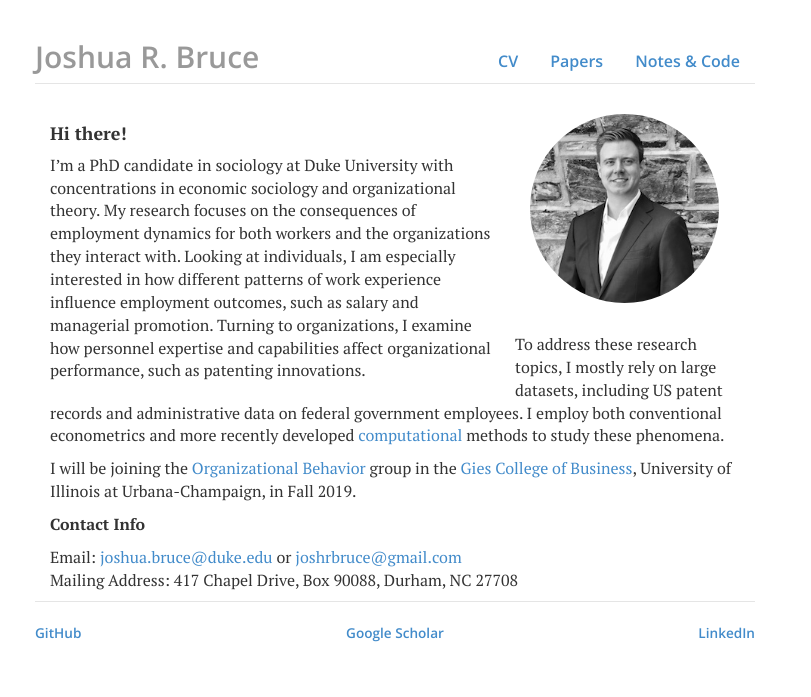
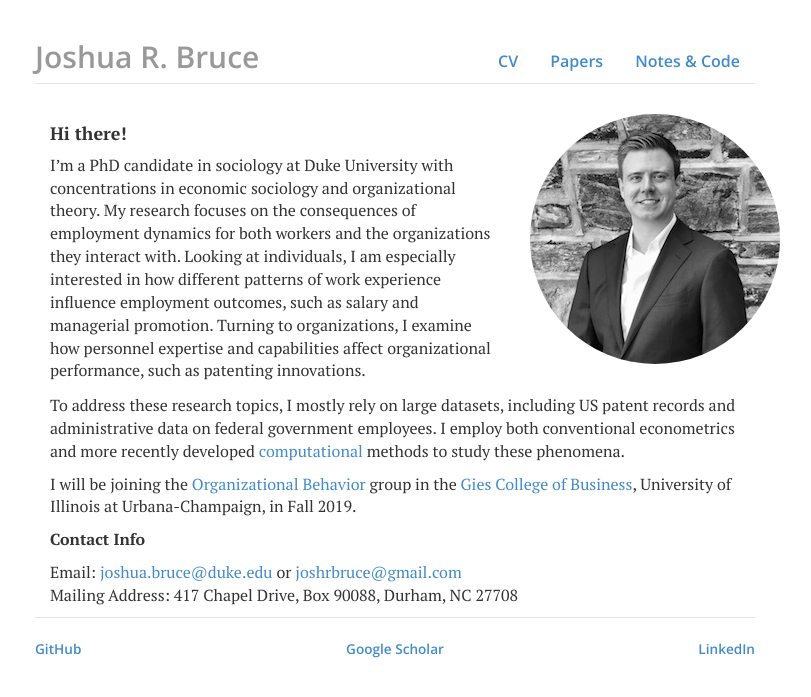
Before and after one commit to joshuarbruce/joshuarbruce.github.io, a Jekyll site: the page built from index.html, in a window 1280 px wide. Shown: the top 697 px of the page, without its empty margins (245-1056 px from the left). Built offline with Jekyll 4.4.1, drawn with Linux system fonts in a browser that asks for light colours; nearby versions of some CDN libraries.

Commit message:
update index.html

```diff
--- a/index.html
+++ b/index.html
@@ -8,7 +8,7 @@
 	<p>I’m a PhD candidate in sociology at Duke University with concentrations in economic sociology and organizational theory. My research focuses on the consequences of employment dynamics for both workers and the organizations they interact with. Looking at individuals, I am especially interested in how different patterns of work experience influence employment outcomes, such as salary and managerial promotion. Turning to organizations, I examine how personnel expertise and capabilities affect organizational performance, such as patenting innovations.</p>
 	</div>
 	<div class="col-sm-4">
-	<img  class="img-circle avatar" alt="Josh Bruce" src="files/me.jpeg" style="width: 90%; height: 90%" />
+	<img  class="img-circle avatar" alt="Josh Bruce" src="files/me.jpeg"/>
 	</div>
 	<div class="col-sm-12">
 		<p>To address these research topics, I mostly rely on large datasets, including US patent records and administrative data on federal government employees. I employ both conventional econometrics and more recently developed <a href="https://en.wikipedia.org/wiki/Computational_sociology" target="_blank">computational</a> methods to study these phenomena.</p>
```
